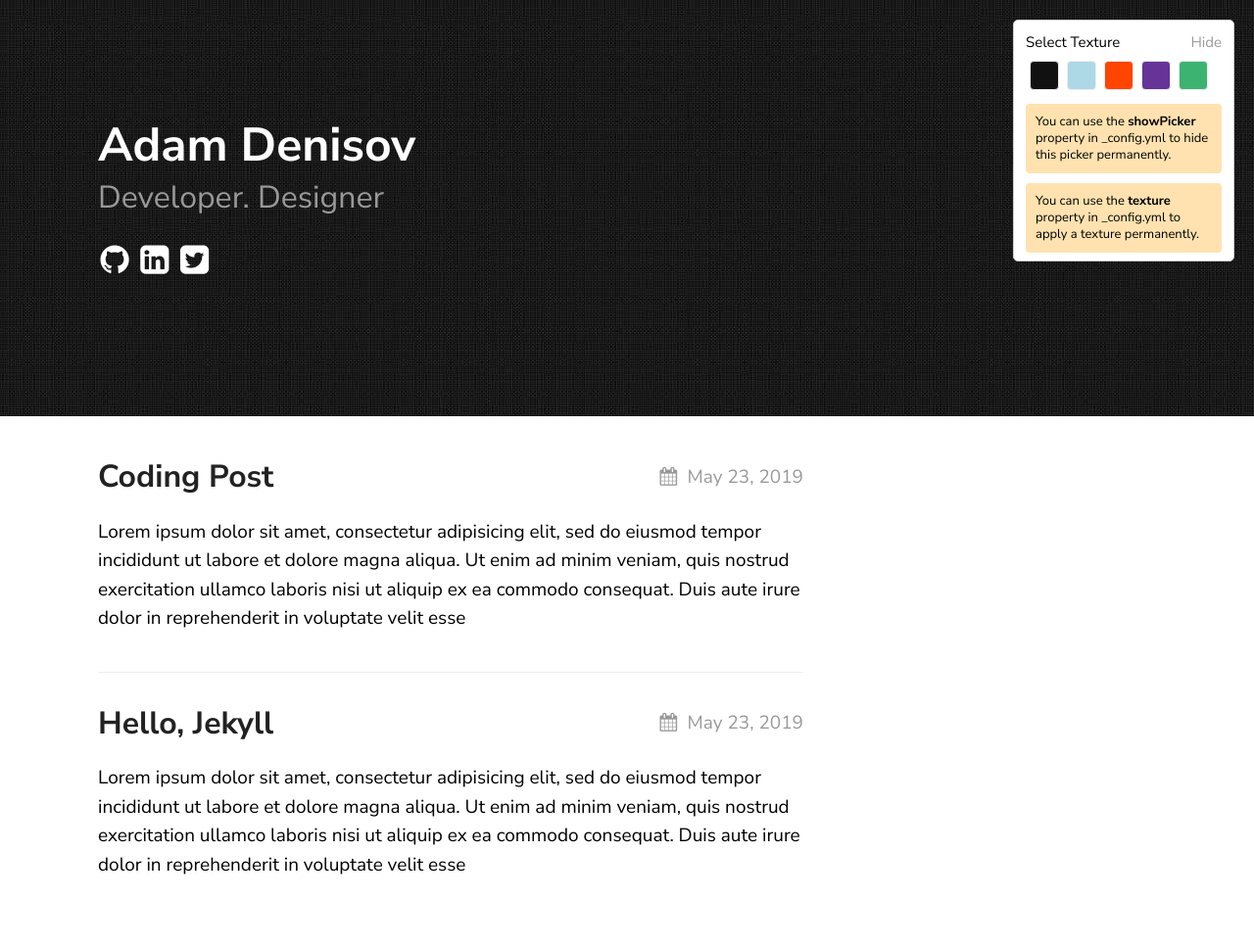
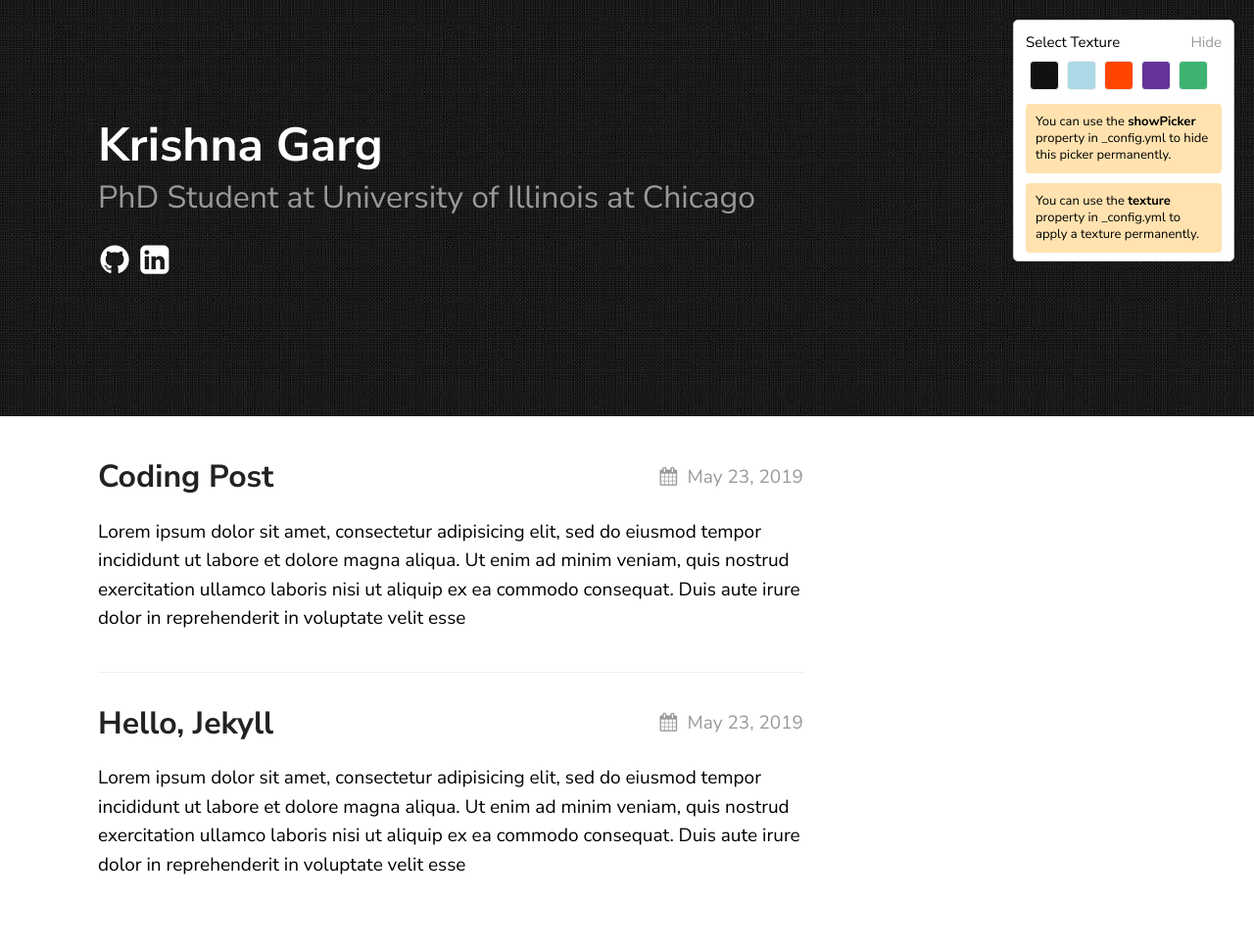
Before and after one commit to kgarg8/Text-Style-Transfer, a Jekyll site: the page built from index.md, in a window 1280 px wide. Shown: the whole page at 98% size. Built offline with Jekyll 4.4.1, drawn with Linux system fonts in a browser that asks for light colours; our own code applies the rules of GitHub Pages for plain Markdown files.

Commit message:
Add changes

```diff
--- a/_config.yml
+++ b/_config.yml
@@ -13,8 +13,8 @@ sass:
 
 permalink: /posts/:title/
 texture:
-  title: Adam Denisov
-  tagline: Developer. Designer
+  title: Krishna Garg
+  tagline: PhD Student at University of Illinois at Chicago
   date_format: "%b %-d, %Y"
   style: black
   showNav: false
@@ -22,9 +22,9 @@ texture:
 
   # generate social links in footer
   social_links:
-    twitter: thelehhman
-    github:  thelehhman
-    linkedIn: in/thelehhman
+    twitter:
+    github:  kgarg8
+    linkedIn: in/
     rss: rss
 
 
@@ -34,7 +34,7 @@ texture:
 # - about.md
 
 # Build settings
-# theme: texture
+theme: texture
 
 plugins:
   - jekyll-seo-tag
```
Also changed, not shown: README.md.
